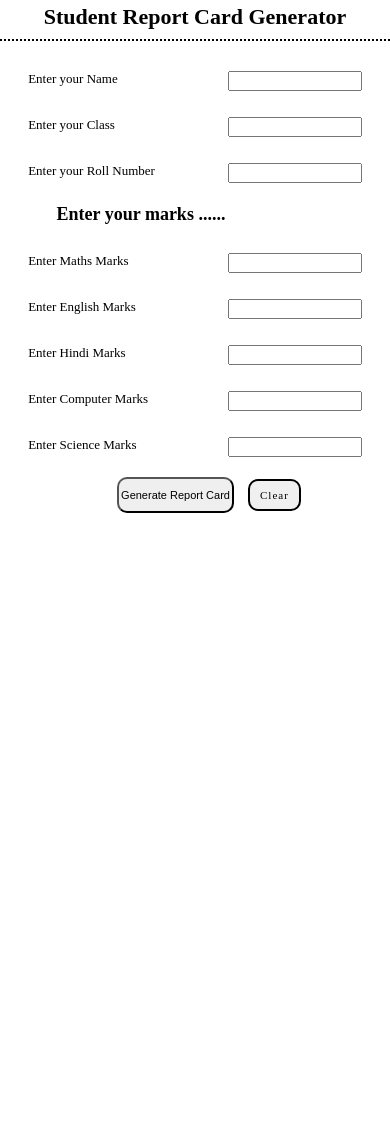
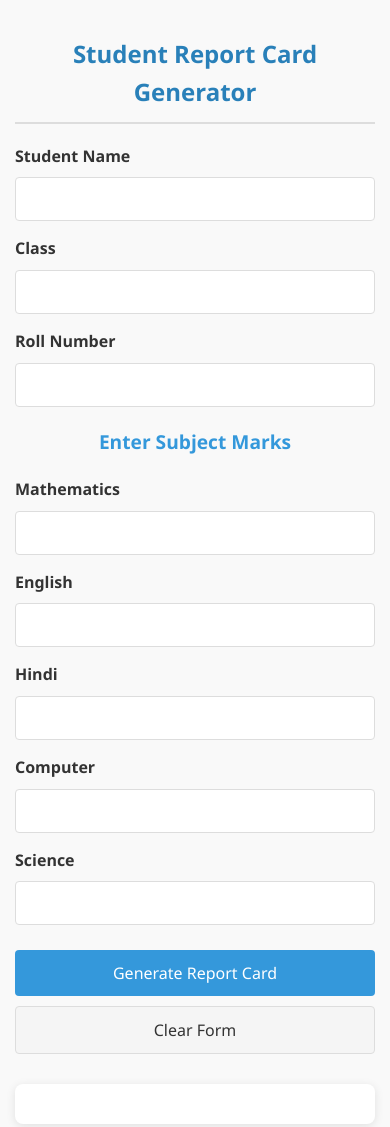
Before and after one commit to AliHusain003/student-Repost-Generator, a plain HTML site: page studentReport.html in a window 390 px wide. Before the commit the page ends 848 px from the top, so only its background shows below. Drawn offline with Linux system fonts and the light colour scheme.

Commit message:
change responsiveness and ui

```diff
--- /dev/null
+++ b/app.js
@@ -0,0 +1,125 @@
+function ShowData() {
+    // Input validation
+    const requiredFields = ['sname', 'sclass', 'sroll', 'maths', 'english', 'hindi', 'computer', 'science'];
+    let isValid = true;
+
+    requiredFields.forEach(fieldId => {
+        const field = document.getElementById(fieldId);
+        if (!field.value.trim()) {
+            alert(`Please fill in ${field.previousElementSibling.textContent}`);
+            isValid = false;
+            return;
+        }
+
+        // Validate marks are between 0-100
+        if (['maths', 'english', 'hindi', 'computer', 'science'].includes(fieldId)) {
+            const marks = parseInt(field.value);
+            if (isNaN(marks) || marks < 0 || marks > 100) {
+                alert(`${field.previousElementSibling.textContent} must be between 0-100`);
+                isValid = false;
+                return;
+            }
+        }
+    });
+
+    if (!isValid) return;
+
+    // Get form values
+    const name = document.getElementById("sname").value.trim();
+    const stdclass = document.getElementById("sclass").value.trim();
+    const roll = document.getElementById("sroll").value.trim();
+
+    const maths = parseInt(document.getElementById("maths").value);
+    const english = parseInt(document.getElementById("english").value);
+    const hindi = parseInt(document.getElementById("hindi").value);
+    const computer = parseInt(document.getElementById("computer").value);
+    const science = parseInt(document.getElementById("science").value);
+
+    // Student constructor function
+    function Student(name, roll, stdclass, marks) {
+        this.name = name;
+        this.roll = roll;
+        this.stdclass = stdclass;
+        this.marks = marks;
+
+        this.getTotal = function() {
+            return Object.values(this.marks).reduce((sum, mark) => sum + mark, 0);
+        };
+
+        this.getPercentage = function() {
+            return (this.getTotal() / (Object.keys(this.marks).length * 100)) * 100;
+        };
+
+        this.getGrade = function() {
+            const percent = this.getPercentage();
+            if (percent >= 90) return "A+";
+            if (percent >= 75) return "A";
+            if (percent >= 60) return "B";
+            if (percent >= 36) return "C";
+            return "Fail";
+        };
+    }
+
+    // Create student object
+    const student = new Student(name, roll, stdclass, {
+        maths, english, hindi, computer, science
+    });
+
+    // Generate report card
+    const output = `
+        <div class="report-header">
+            <h2>Student Report Card</h2>
+            <p>Generated on: ${new Date().toLocaleDateString()}</p>
+        </div>
+        <table>
+            <tr>
+                <th>Name:</th>
+                <td>${student.name}</td>
+            </tr>
+            <tr>
+                <th>Roll No.:</th>
+                <td>${student.roll}</td>
+            </tr>
+            <tr>
+                <th>Class:</th>
+                <td>${student.stdclass}</td>
+            </tr>
+            <tr>
+                <th>Total Marks:</th>
+                <td>${student.getTotal()} out of 500</td>
+            </tr>
+            <tr>
+                <th>Percentage:</th>
+                <td>${student.getPercentage().toFixed(2)}%</td>
+            </tr>
+            <tr>
+                <th>Grade:</th>
+                <td>${student.getGrade()}</td>
+            </tr>
+        </table>
+        <div class="subject-marks">
+            <h3>Subject-wise Marks</h3>
+            <table>
+                <tr>
+                    <th>Subject</th>
+                    <th>Marks</th>
+                </tr>
+                ${Object.entries(student.marks).map(([subject, mark]) => `
+                    <tr>
+                        <td>${subject.charAt(0).toUpperCase() + subject.slice(1)}</td>
+                        <td>${mark}/100</td>
+                    </tr>
+                `).join('')}
+            </table>
+        </div>
+        <div class="print-actions">
+            <button onclick="window.print()">Print Report Card</button>
+        </div>
+    `;
+
+    document.getElementById("showdata").innerHTML = output;
+    document.getElementById("reportCard").style.display = "block";
+
+    // Scroll to report card
+    document.getElementById("reportCard").scrollIntoView({ behavior: 'smooth' });
+}
--- a/studentReport.html
+++ b/studentReport.html
@@ -1,162 +1,69 @@
 <!DOCTYPE html>
 <html lang="en">
-  <head>
+<head>
     <meta charset="UTF-8" />
-    <meta name="viewport" content="width=device-width, initial-scale=1.0" />
-    <title>Project Using object</title>
+    <meta name="viewport" content="width=device-width, initial-scale=1.0, maximum-scale=1.0, user-scalable=no" />
+    <title>Student Report Card Generator</title>
     <link rel="stylesheet" href="style.css" />
-  </head>
-  <body>
-    <!-- i am creating a student report card generator -->
+</head>
+<body>
+    <div class="container">
+        <h1>Student Report Card Generator</h1>
 
-    <h1>Student Report Card Generator</h1>
+        <form id="reportForm">
+            <div class="form-group">
+                <label for="sname">Student Name</label>
+                <input type="text" id="sname" required />
+            </div>
 
-    <!-- Student Input form -->
+            <div class="form-group">
+                <label for="sclass">Class</label>
+                <input type="text" id="sclass" required />
+            </div>
 
-    <form action="">
-      <div class="form-detail">
-        <label for="">Enter your Name</label>
-        <input type="text" id="sname" />
-      </div>
-      <br />
-      <div class="form-detail">
-        <label for="">Enter your Class</label>
-        <input type="text" id="sclass" />
-      </div>
-      <br />
-      <div class="form-detail">
-        <label for="">Enter your Roll Number</label>
-        <input type="number" id="sroll" />
-      </div>
+            <div class="form-group">
+                <label for="sroll">Roll Number</label>
+                <input type="number" id="sroll" required />
+            </div>
 
-      <h3>Enter your marks ......</h3>
-      <br />
-      <div class="form-detail">
-        <label for="">Enter Maths Marks</label>
-        <input type="number" id="maths" />
-      </div>
-      <br />
-      <div class="form-detail">
-        <label for="">Enter English Marks</label>
-        <input type="number" id="english" />
-      </div>
-      <br />
-      <div class="form-detail">
-        <label for="">Enter Hindi Marks</label>
-        <input type="number" id="hindi" />
-      </div>
-      <br />
-      <div class="form-detail">
-        <label for="">Enter Computer Marks</label>
-        <input type="number" id="computer" />
-      </div>
-      <br />
-      <div class="form-detail">
-        <label for="">Enter Science Marks</label>
-        <input type="number" id="science" />
-      </div>
+            <h2>Enter Subject Marks</h2>
 
-      <input type="button" value="Generate Report Card" id="btn" onclick="ShowData()" />
-      <a href="studentReport.html">Clear</a>
-    </form>
+            <div class="form-group">
+                <label for="maths">Mathematics</label>
+                <input type="number" id="maths" min="0" max="100" required />
+            </div>
 
-    <h3><span id="showdata"></span></h3>
+            <div class="form-group">
+                <label for="english">English</label>
+                <input type="number" id="english" min="0" max="100" required />
+            </div>
 
-    <script>
-      function ShowData() {
-        // fatching data using i
+            <div class="form-group">
+                <label for="hindi">Hindi</label>
+                <input type="number" id="hindi" min="0" max="100" required />
+            </div>
 
-        var name = document.getElementById("sname").value;
-        var stdclass = document.getElementById("sclass").value;
-        var roll = document.getElementById("sroll").value;
+            <div class="form-group">
+                <label for="computer">Computer</label>
+                <input type="number" id="computer" min="0" max="100" required />
+            </div>
 
-        var maths = parseInt(document.getElementById("maths").value);
-        var english = parseInt(document.getElementById("english").value);
-        var hindi = parseInt(document.getElementById("hindi").value);
-        var computer = parseInt(document.getElementById("computer").value);
-        var science = parseInt(document.getElementById("science").value);
+            <div class="form-group">
+                <label for="science">Science</label>
+                <input type="number" id="science" min="0" max="100" required />
+            </div>
 
-        // constructor fucntion
+            <div class="button-group">
+                <button type="button" id="btn" onclick="ShowData()">Generate Report Card</button>
+                <button type="reset" class="clear-btn">Clear Form</button>
+            </div>
+        </form>
 
-        function Student(name, roll, stdclass, marks) {
-          this.name = name;
-          this.roll = roll;
-          this.stdclass = stdclass;
-          this.marks = marks;
+        <div id="reportCard" class="report-card">
+            <div id="showdata"></div>
+        </div>
+    </div>
 
-          this.getTotall = function () {
-            return (
-              marks.maths +
-              this.marks.english +
-              this.marks.hindi +
-              this.marks.computer +
-              this.marks.science
-            );
-          };
-
-          this.getPercentage = function () {
-            return (this.getTotall() / 500) * 100;
-          };
-
-          this.getGrade = function () {
-            let percent = this.getPercentage();
-            if (percent >= 90) {
-              return "A+";
-            } else if (percent >= 75) {
-              return "A";
-            } else if (percent >= 60) {
-              return "B";
-            } else if (percent >= 36) {
-              return "C";
-            } else {
-              return "Fail";
-            }
-          };
-        }
-
-        // object creation for constructor function
-
-        let std = new Student(name, roll, stdclass, {
-          maths: maths,
-          english: english,
-          computer: computer,
-          hindi: hindi,
-          science: science,
-        });
-
-        // show output
-
-        let output = `
-                    <table  border = "1" style="width: 67%;">
-                        <tr>
-                            <th> Name : </th>
-                            <th> ${std.name} </th>
-                        </tr>
-                        <tr>
-                            <th> Roll No. : </th>
-                            <th> ${std.roll} </th>
-                        </tr>
-                        <tr>
-                            <th> Class : </th>
-                            <th> ${std.stdclass} </th>
-                        </tr>
-                        <tr>
-                            <th> Marks : </th>
-                            <th> ${std.getTotall()} </th>
-                        </tr>
-                        <tr>
-                            <th> Percentage : </th>
-                            <th> ${std.getPercentage().toFixed(2)}% </th>
-                        </tr>
-                        <tr>
-                            <th> Grade : </th>
-                            <th> ${std.getGrade()} </th>
-                        </tr>
-                    </table> <br> <br>
-        `;
-
-        document.getElementById("showdata").innerHTML = output;
-      }
-    </script>
-  </body>
+    <script src="app.js"></script>
+</body>
 </html>
--- a/style.css
+++ b/style.css
@@ -1,206 +1,198 @@
-*{
+:root {
+    --primary-color: #3498db;
+    --secondary-color: #2980b9;
+    --text-color: #333;
+    --light-gray: #f5f5f5;
+    --border-color: #ddd;
+    --success-color: #2ecc71;
+    --danger-color: #e74c3c;
+}
+
+* {
     margin: 0;
     padding: 0;
     box-sizing: border-box;
+    font-family: 'Segoe UI', Tahoma, Geneva, Verdana, sans-serif;
 }
 
-html,body{
-    height: 100%;
-    width: 100%;
+body {
+    background-color: #f9f9f9;
+    color: var(--text-color);
+    line-height: 1.6;
 }
 
-h1{
-    text-align: center;
-    margin-top: 1%;
-    padding-bottom: 0.2%;
-    border-bottom: 2px dotted #000;
+.container {
+    width: 100%;
+    max-width: 1200px;
+    margin: 0 auto;
+    padding: 20px;
 }
 
-form{
-    margin-top: 2%;
+h1 {
+    text-align: center;
+    margin: 20px 0;
+    color: var(--secondary-color);
+    font-size: 2rem;
+    padding-bottom: 10px;
+    border-bottom: 2px solid var(--border-color);
 }
 
-.form-detail{
+h2 {
+    text-align: center;
+    margin: 20px 0;
+    color: var(--primary-color);
+    font-size: 1.5rem;
+}
+
+.form-group {
+    margin-bottom: 15px;
+    display: flex;
+    flex-direction: column;
+}
+
+label {
+    margin-bottom: 8px;
+    font-weight: 600;
+    color: var(--text-color);
+}
+
+input {
+    padding: 12px;
+    border: 1px solid var(--border-color);
+    border-radius: 4px;
+    font-size: 16px;
+    transition: border 0.3s;
+}
+
+input:focus {
+    outline: none;
+    border-color: var(--primary-color);
+    box-shadow: 0 0 0 2px rgba(52, 152, 219, 0.2);
+}
+
+.button-group {
     display: flex;
     justify-content: center;
-    margin: 5px;
+    gap: 15px;
+    margin-top: 25px;
 }
 
-.form-detail label{
-    width: 200px;
+button {
+    padding: 12px 24px;
+    border: none;
+    border-radius: 4px;
+    font-size: 16px;
+    cursor: pointer;
+    transition: all 0.3s;
 }
 
-.form-detail input{
-    width: 35%;
-    height: 25px;
-    padding-inline: 5px;
-    color: #000;
-    font-weight: bold;
+#btn {
+    background-color: var(--primary-color);
+    color: white;
 }
 
-h3{
-    margin-top: 4%;
-    margin-left: 25.1%;
+#btn:hover {
+    background-color: var(--secondary-color);
 }
 
-#btn{
-    margin-left: 35%;
-    margin-top: 2%;
-    width: 25%;
-    padding-block: 10px;
-    letter-spacing: 1px;
-    border-radius: 10px;
-    cursor: pointer;
+.clear-btn {
+    background-color: var(--light-gray);
+    color: var(--text-color);
+    border: 1px solid var(--border-color);
 }
 
-a{
-    text-decoration: none;
-    color: #000;
-    padding-block: 7.5px;
-    padding-inline: 10px;
-    border-radius: 10px;
-    border: 2px solid #000000;
-    margin-left: 10px;
-    background-color: #F0F0F0;
-    letter-spacing: 1px;
+.clear-btn:hover {
+    background-color: #e0e0e0;
 }
 
+.report-card {
+    margin-top: 30px;
+    padding: 20px;
+    background-color: white;
+    border-radius: 8px;
+    box-shadow: 0 2px 10px rgba(0, 0, 0, 0.1);
+}
 
-@media screen and (max-width:768px) {
-    h3{
-        margin-left: 19%;
+table {
+    width: 100%;
+    border-collapse: collapse;
+    margin: 20px 0;
+}
+
+th, td {
+    padding: 12px 15px;
+    text-align: left;
+    border-bottom: 1px solid var(--border-color);
+}
+
+th {
+    background-color: var(--light-gray);
+    font-weight: 600;
+}
+
+tr:hover {
+    background-color: #f9f9f9;
+}
+
+/* Responsive Styles */
+@media (max-width: 768px) {
+    .container {
+        padding: 15px;
     }
-    h1{
-        font-size: 27px;
+
+    h1 {
+        font-size: 1.8rem;
+    }
+
+    h2 {
+        font-size: 1.3rem;
+    }
+
+    .button-group {
+        flex-direction: column;
+        gap: 10px;
+    }
+
+    button {
+        width: 100%;
     }
 }
 
-@media screen and  (max-width:468px) {
-    h3{
-        margin-left: 11%;
-        font-size: 16px;
-        margin-top: 45px;
-        margin-bottom: 6px;
+@media (max-width: 480px) {
+    h1 {
+        font-size: 1.5rem;
     }
-    h1{
-        font-size: 19px;
-        margin-bottom: 30px;
+
+    h2 {
+        font-size: 1.2rem;
     }
-    #btn{
-        margin-left: 26%;
-        font-size: 10px;
-        letter-spacing: 0px;
-        margin-top: 5%;
+
+    input {
+        padding: 10px;
     }
-    a{
-        padding-block: 9.5px;
-        font-size: 10px;
-        border: 1ppx solid #000;
-        margin-top: 5%;
-    }
-    .form-detail > label{
+
+    th, td {
+        padding: 8px 10px;
         font-size: 14px;
-    }
-    .form-detail > input {
-        height: 20px;
     }
 }
 
+/* Print Styles */
+@media print {
+    body {
+        background-color: white;
+    }
 
-@media screen and (max-width:368px) {
-    h3{
-        margin-left: 1%;
+    .container, .report-card {
+        padding: 0;
+        box-shadow: none;
     }
-    #btn{
-        font-size: 10px;
-        word-wrap: break-word;
-        width: 32%;
-        margin-left: 24%;
+
+    form, .button-group {
+        display: none;
+    }
+
+    .report-card {
+        margin-top: 0;
     }
 }
-
-@media screen and (max-width:500px) {
-    h1{
-        font-size: 21px;
-        padding-bottom: 9px;
-    }
-    h3{
-        font-size: 16px;
-        margin-left: 13%;
-        margin-top: 5.5%;
-    }
-    .form-detail > label{
-        font-size: 13px;
-    }
-    form {
-        margin-top: 5%;
-    }
-    .form-detail{
-        margin: 4.5px;
-    }
-    .form-detail > input{
-        height: 20px;
-    }
-    input[type = "text"],input[type = "number"]{
-        font-size: 11px;
-    }
-    #btn{
-        font-size: 11px;
-        width: 30%;
-        margin-left: 22%;
-        margin-top: 7%;
-    }
-    a{
-        font-size: 12px;
-        padding-block: 9px;
-    }
-}
-
-@media screen and (min-width:501px) and (max-width:730px) {
-    h3{
-        margin-left: 18.5%;
-    }
-}
-
-@media screen and (max-width:640px) {
-    h3{
-        margin-left: 17%;
-        font-size: 18px;
-    }
-    h1{
-        font-size: 22px;
-    }
-    #btn{
-        font-size: 11px;
-        margin-top: 4%;
-        margin-left: 30%;
-    }
-    a{
-        font-size: 11px;
-        margin-top: 4%;
-    }
-    form{
-        margin-top: 3%;
-    }
-    .form-detail{
-        margin: 4px;
-    }
-}
-
-@media screen and (max-width:610px) {
-    h3{
-        margin-left: 16.5%;
-    }
-}
-
-@media screen and (max-width:540px) {
-    h3{
-        margin-left: 14.5%;
-    }
-    #btn{
-        letter-spacing: 0px;
-    }
-    a{
-        padding-block: 8px;
-    }
-}
```
